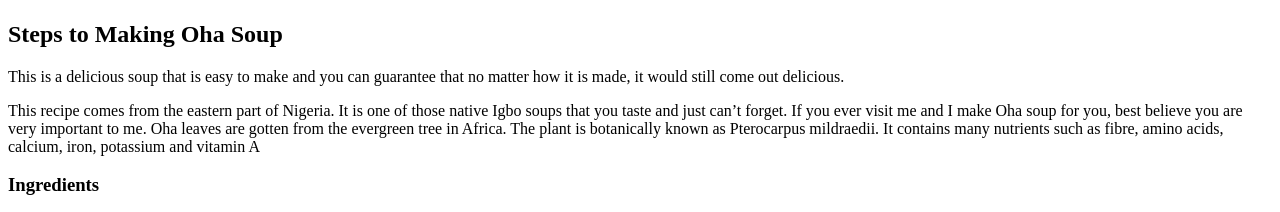
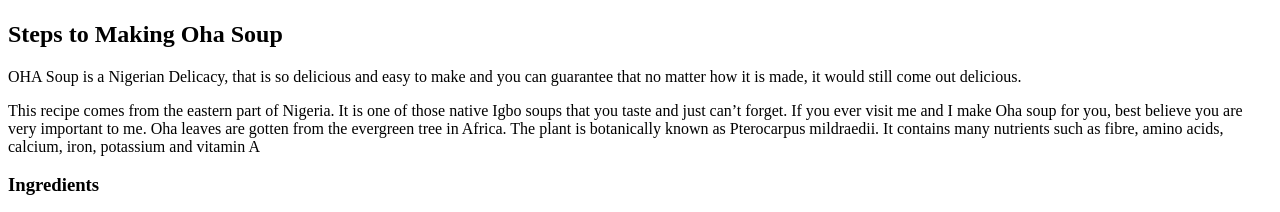
Before and after one commit to chvks/odin-recipes, a plain HTML site: page recipes/oha-soup.html in a window 1280 px wide. Shown: the part 583-795 px from the top of the page. Drawn offline with Linux system fonts and the light colour scheme.

Commit message:
change descripton of Oha-soup.html

```diff
--- a/recipes/oha-soup.html
+++ b/recipes/oha-soup.html
@@ -15,7 +15,7 @@
 
         <h2> Steps to Making Oha Soup</h2>
 
-        <p>This is a delicious soup that is easy to make and you can
+        <p>OHA Soup is a Nigerian Delicacy, that is so delicious and easy to make and you can
             guarantee that no matter how it is made, it would still come out delicious.</p>
 
         <p>This recipe comes from the eastern part of Nigeria. It is one of those native Igbo soups that you taste
```
